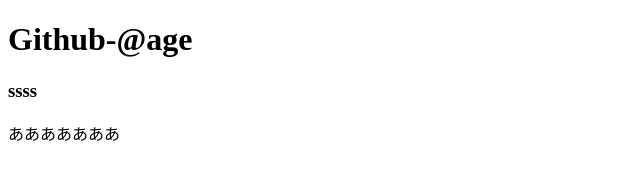
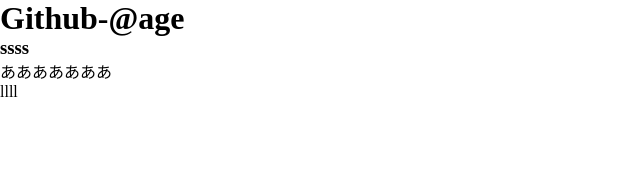
Before and after one commit to norinorinorigu/norinorinorigu.github.io, a plain HTML site: page index.html in a window 1280 px wide. Shown: the whole page, without its empty margins (0-640 px from the left). Drawn offline with Linux system fonts and the light colour scheme.

Commit message:
css追加しました。

```diff
--- a/index.html
+++ b/index.html
@@ -5,14 +5,16 @@
     <meta http-equiv="X-UA-Compatible" content="IE=edge">
     <meta name="viewport" content="width=device-width, initial-scale=1.0">
     <title>git-hubにデータをアップ</title>
+    <link rel="stylesheet" href="css/style.css">
 </head>
 <body>
     <h1>Github-@age</h1>
 
 
     <h3>ssss</h3>
+    <p>あああああああ</p>
+    <p>llll</p>
 
-    <p>あああああああ</p>
 
 
 
--- /dev/null
+++ b/scss/style.scss
@@ -0,0 +1 @@
+@use "reset";
```
Also changed, not shown: scss/_reset.scss (added, +2 -0 lines), css/style.css (added), css/style.min.css (added), 3 other files.
